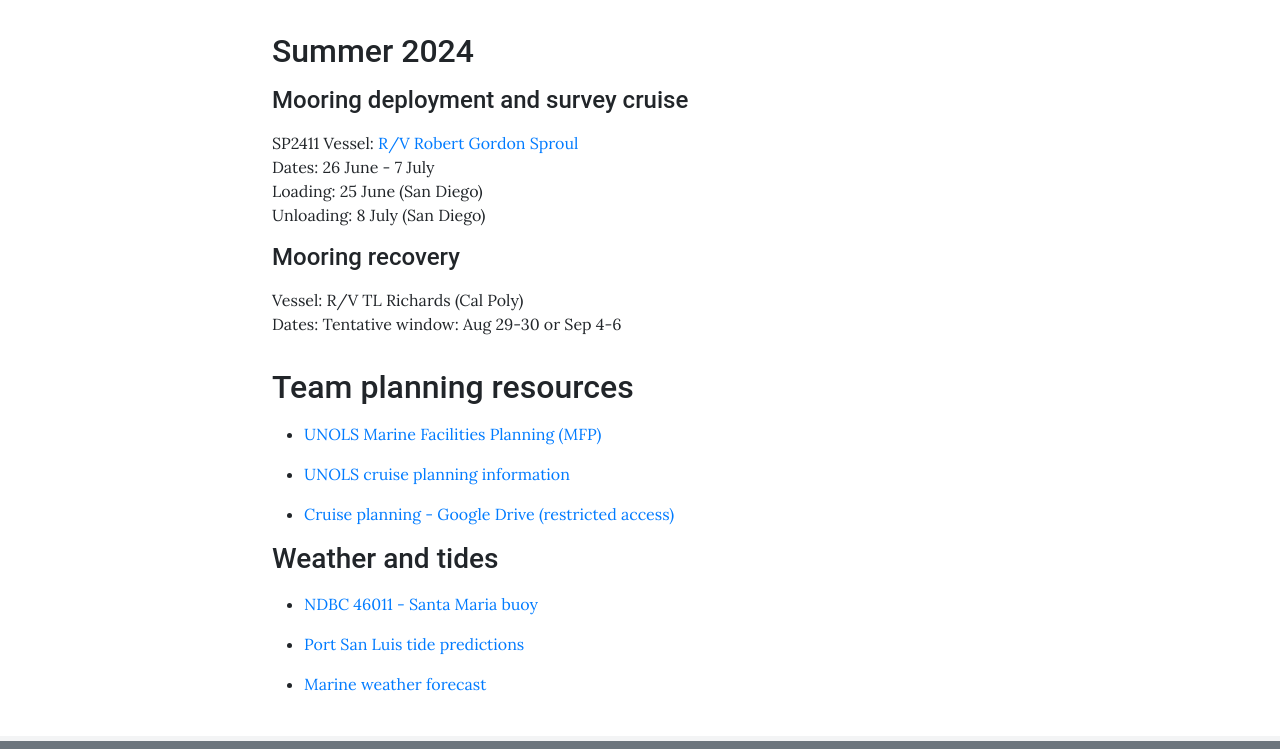
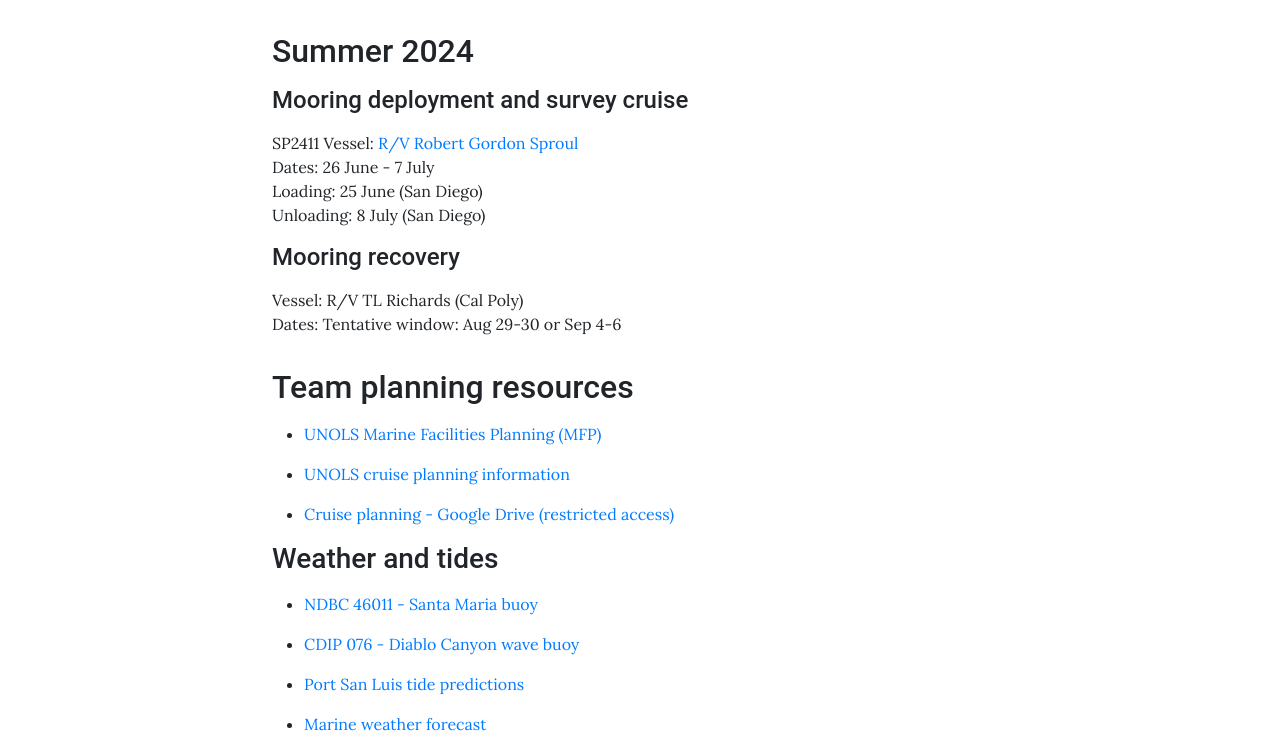
Before and after one commit to subfex/subfex.github.io, a Jekyll site: the page built from pages/cruises.md, in a window 1280 px wide, cut to the strip 308-1057 px from the top of the page. Built offline with Jekyll 4.4.1, drawn with Linux system fonts in a browser that asks for light colours.

Commit message:
added CDIP link to cruise page

```diff
--- a/pages/cruises.md
+++ b/pages/cruises.md
@@ -35,6 +35,8 @@ Dates: Tentative window: Aug 29-30 or Sep 4-6
 
 * [NDBC 46011 - Santa Maria buoy](https://www.ndbc.noaa.gov/station_page.php?station=46011)
 
+* [CDIP 076 - Diablo Canyon wave buoy](https://cdip.ucsd.edu/m/products/summary/?stn=076p1)
+
 * [Port San Luis tide predictions](https://tidesandcurrents.noaa.gov/noaatidepredictions.html?id=9412110&units=standard&bdate=20240626&edate=20240708&timezone=LST/LDT&clock=12hour&datum=MLLW&interval=hilo&action=dailychart)
 
 * [Marine weather forecast](https://marine.weather.gov/MapClick.php?zoneid=PZZ645)
```
